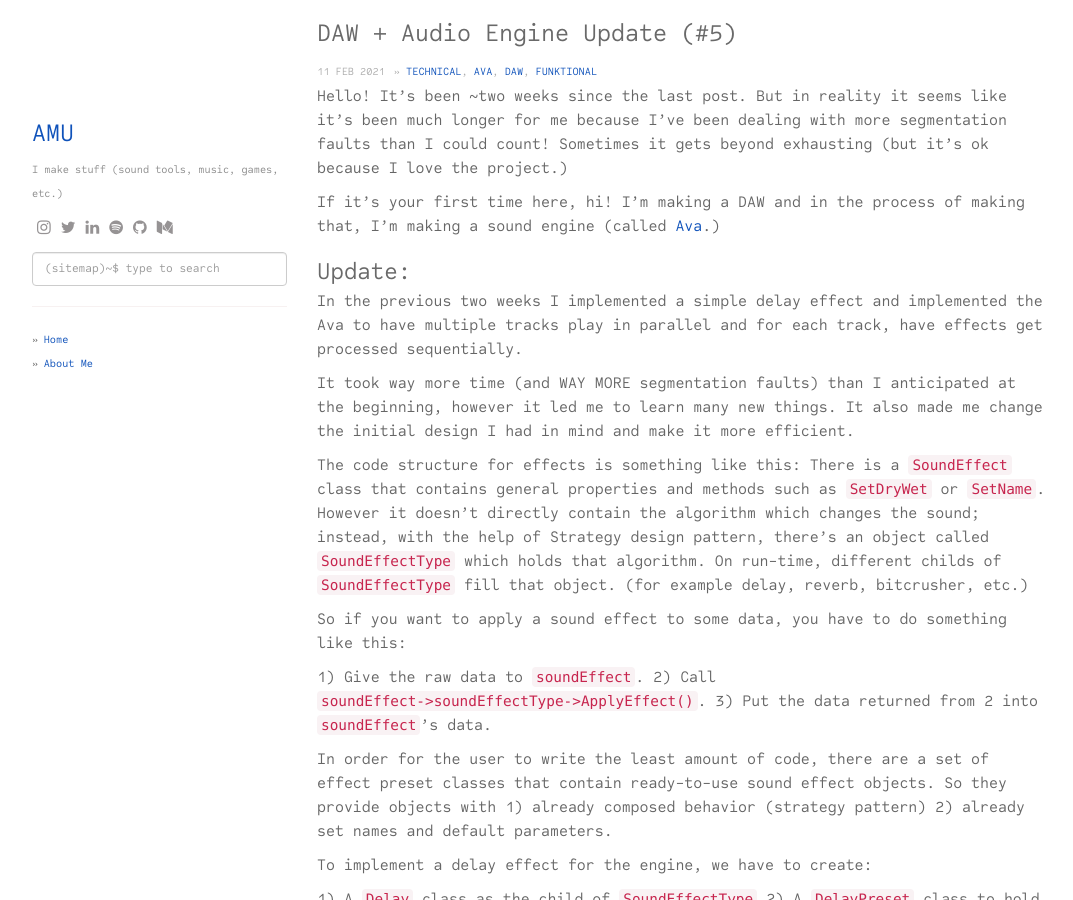
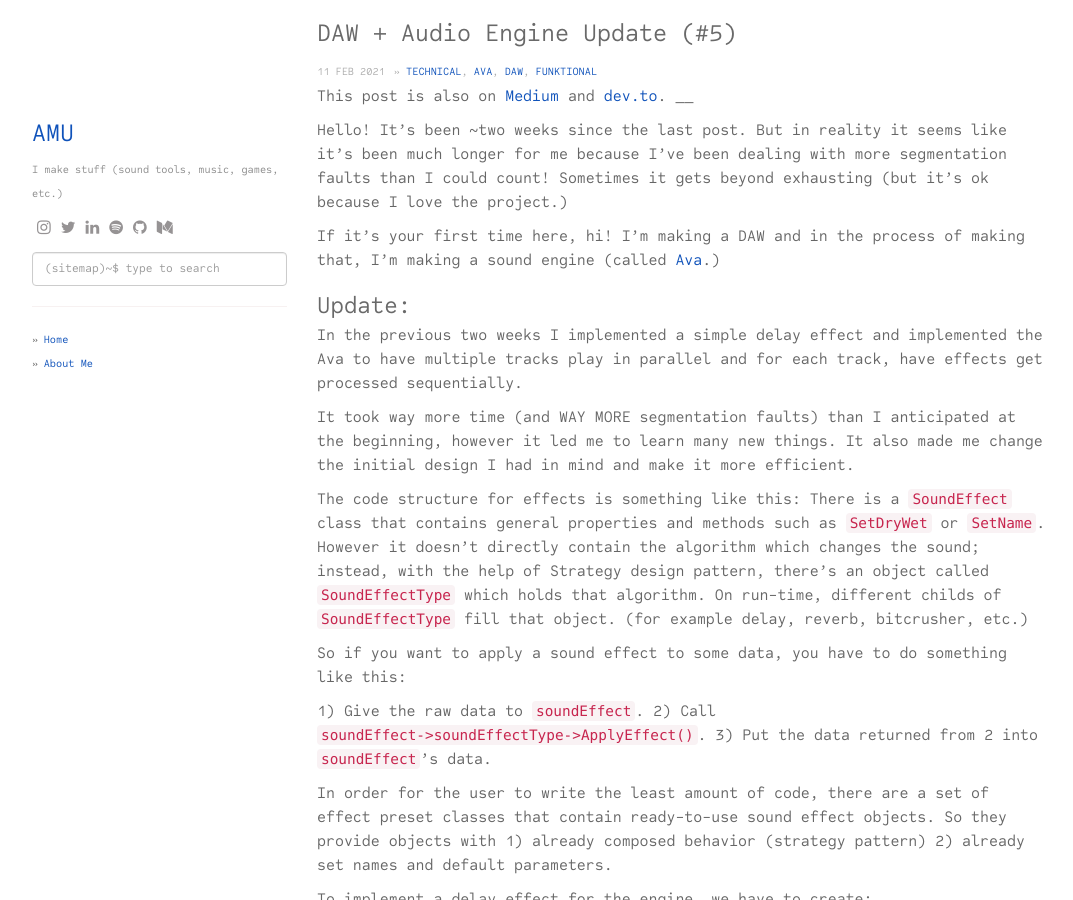
Before and after one commit to amuuu/amuuu.github.io, a Jekyll site: the page built from _posts/2021-02-12-update5.md, in a window 1280 px wide and 900 px high. Shown: the whole window, without its empty margins (53-1126 px from the left). Built offline with Jekyll 4.4.1, drawn with Linux system fonts in a browser that asks for light colours; nearby versions of some CDN libraries; comment, search, counter and statistics services are not loaded.

Commit message:
Update 2021-02-12-update5.md

```diff
--- a/_posts/2021-02-12-update5.md
+++ b/_posts/2021-02-12-update5.md
@@ -4,6 +4,10 @@
 date:   2021-02-12 00:12:21 +0700
 categories: [technical, ava, daw, funktional]
 ---
+
+This post is also on [Medium](https://amuuu.medium.com/open-source-daw-audio-engine-update-5-34713d5ad117) and [dev.to](https://dev.to/amuuu/open-source-daw-audio-engine-update-5-2991).
+__
+
 Hello! It's been ~two weeks since the last post. But in reality it seems like it's been much longer for me because I've been dealing with more segmentation faults than I could count! Sometimes it gets beyond exhausting (but it's ok because I love the project.)
 
 If it's your first time here, hi! I'm making a DAW and in the process of making that, I'm making a sound engine (called [Ava](https://github.com/funktional-stdo/ava).)
```
